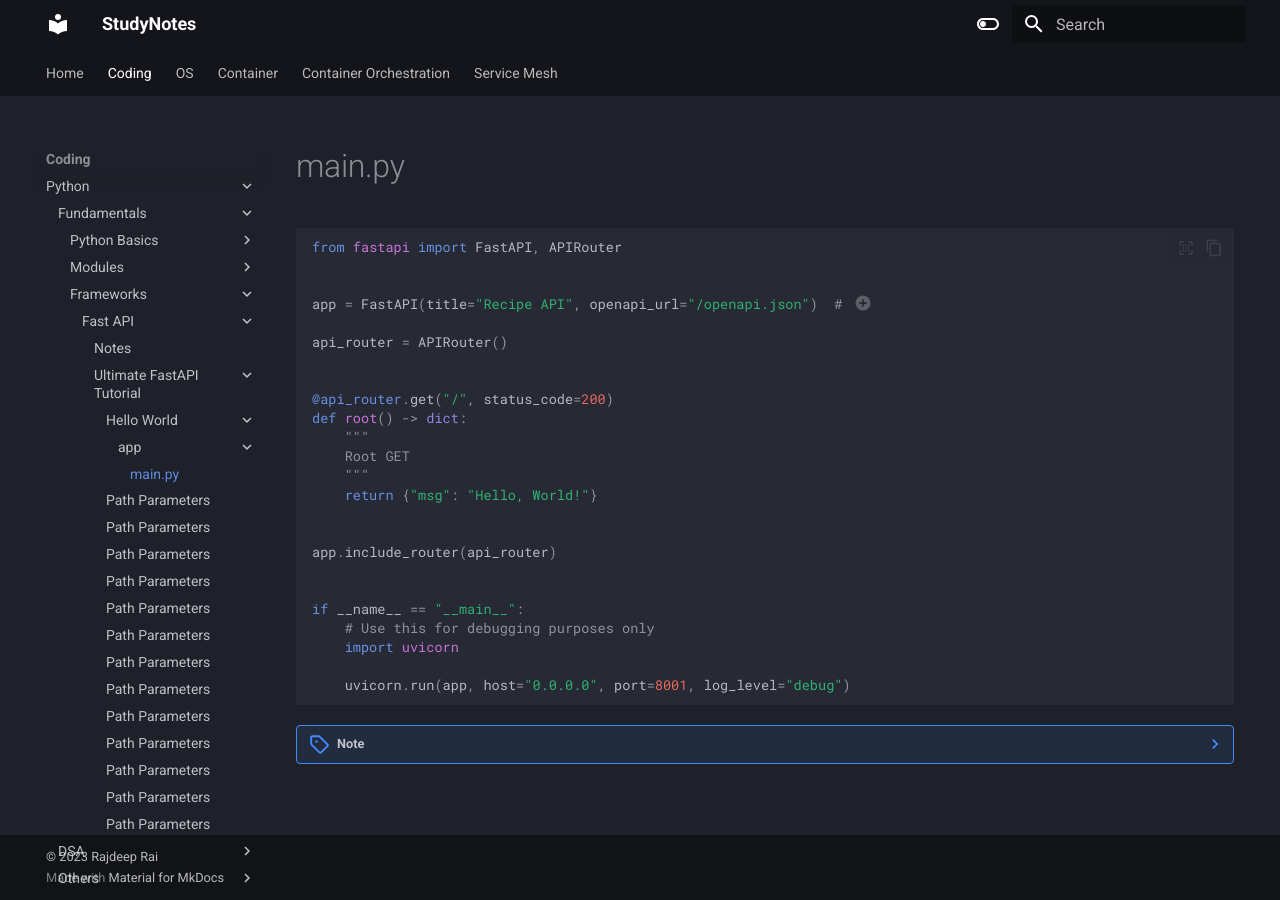
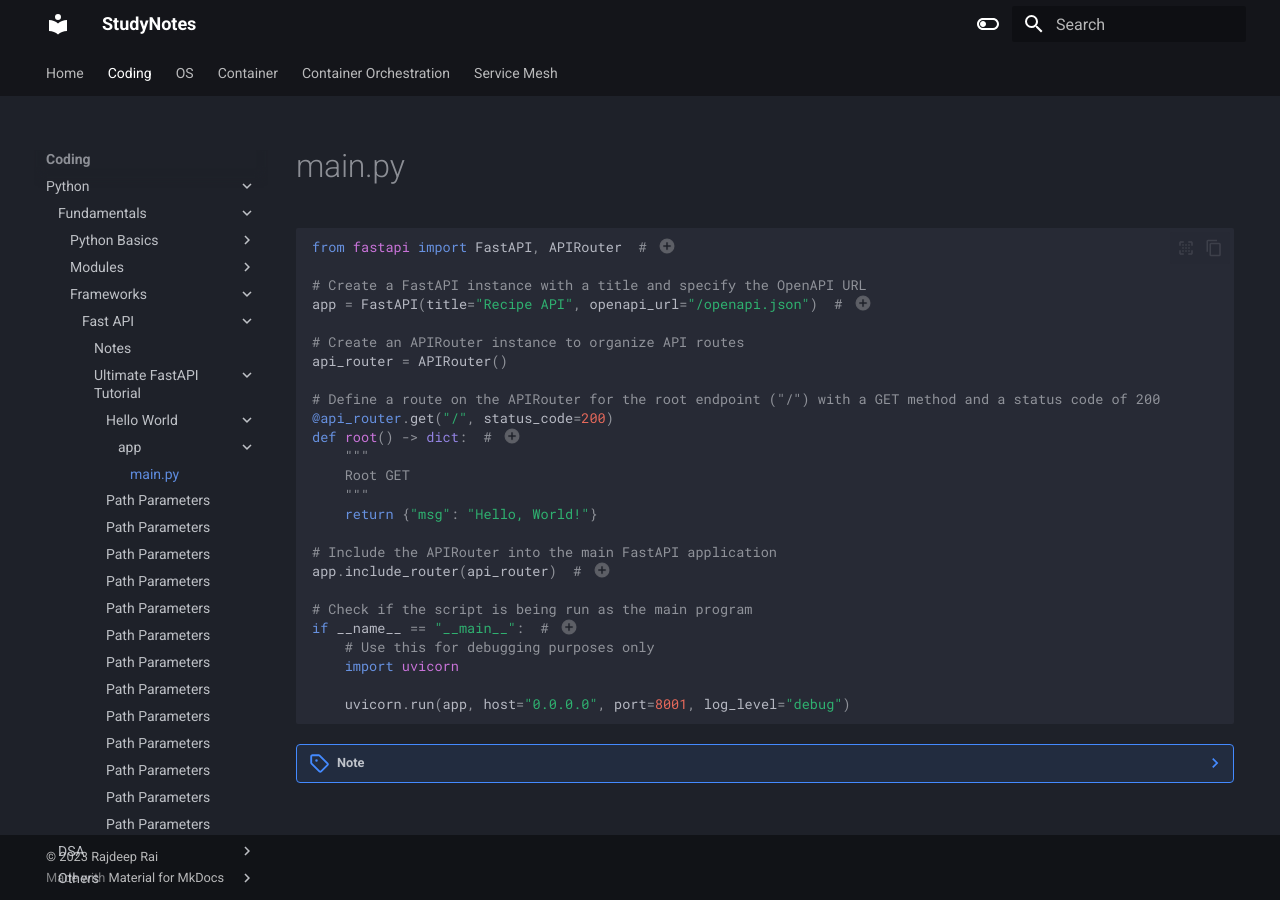
Before and after one commit to rajdyp/study-decks, an MkDocs documentation site: the page built from docs/python/drill-down/fastapi/ultimate-fastapi-tutorial/part-01-hello-world/app/main.md, in a window 1280 px wide. Built offline with MkDocs 1.6.1 and Material for MkDocs 9.7.7, drawn with Linux system fonts in a browser that asks for light colours.

Commit message:
Update main.md

````diff
--- a/docs/python/drill-down/fastapi/ultimate-fastapi-tutorial/part-01-hello-world/app/main.md
+++ b/docs/python/drill-down/fastapi/ultimate-fastapi-tutorial/part-01-hello-world/app/main.md
@@ -1,32 +1,36 @@
 ``` py
-from fastapi import FastAPI, APIRouter
+from fastapi import FastAPI, APIRouter  # (1)
 
+# Create a FastAPI instance with a title and specify the OpenAPI URL
+app = FastAPI(title="Recipe API", openapi_url="/openapi.json")  # (2)
 
-app = FastAPI(title="Recipe API", openapi_url="/openapi.json")  # (1)
-
+# Create an APIRouter instance to organize API routes
 api_router = APIRouter()
 
-
+# Define a route on the APIRouter for the root endpoint ("/") with a GET method and a status code of 200
 @api_router.get("/", status_code=200)
-def root() -> dict:
+def root() -> dict:  # (3)
     """
     Root GET
     """
     return {"msg": "Hello, World!"}
 
+# Include the APIRouter into the main FastAPI application
+app.include_router(api_router)  # (4)
 
-app.include_router(api_router)
-
-
-if __name__ == "__main__":
+# Check if the script is being run as the main program
+if __name__ == "__main__":  # (5)
     # Use this for debugging purposes only
     import uvicorn
 
     uvicorn.run(app, host="0.0.0.0", port=8001, log_level="debug")
 ```
 
-1.  FastAPI will automatically generate and expose the OpenAPI documentation for our API at the specified path (`/openapi.json`).
-
+1.  `APIRouter` is used to modularize and organize routes in a FastAPI application, providing better code structure, maintainability, and reusability as the application grows in complexity.
+2.  FastAPI will automatically generate and expose the OpenAPI documentation for our API at the specified path (`/openapi.json`).
+3.  Path operator function (as it is associated with a specific path and HTTP method)
+4.  `app.include_router(api_router)` integrates the routes defined in `api_router` into the main FastAPI application, making those routes accessible through the application.
+5.  The `if __name__ == "__main__":` check in a Python script is used to determine whether the script is being run as the main program or if it's being imported as a module into another script.
 
 ??? note annotate
 
````
